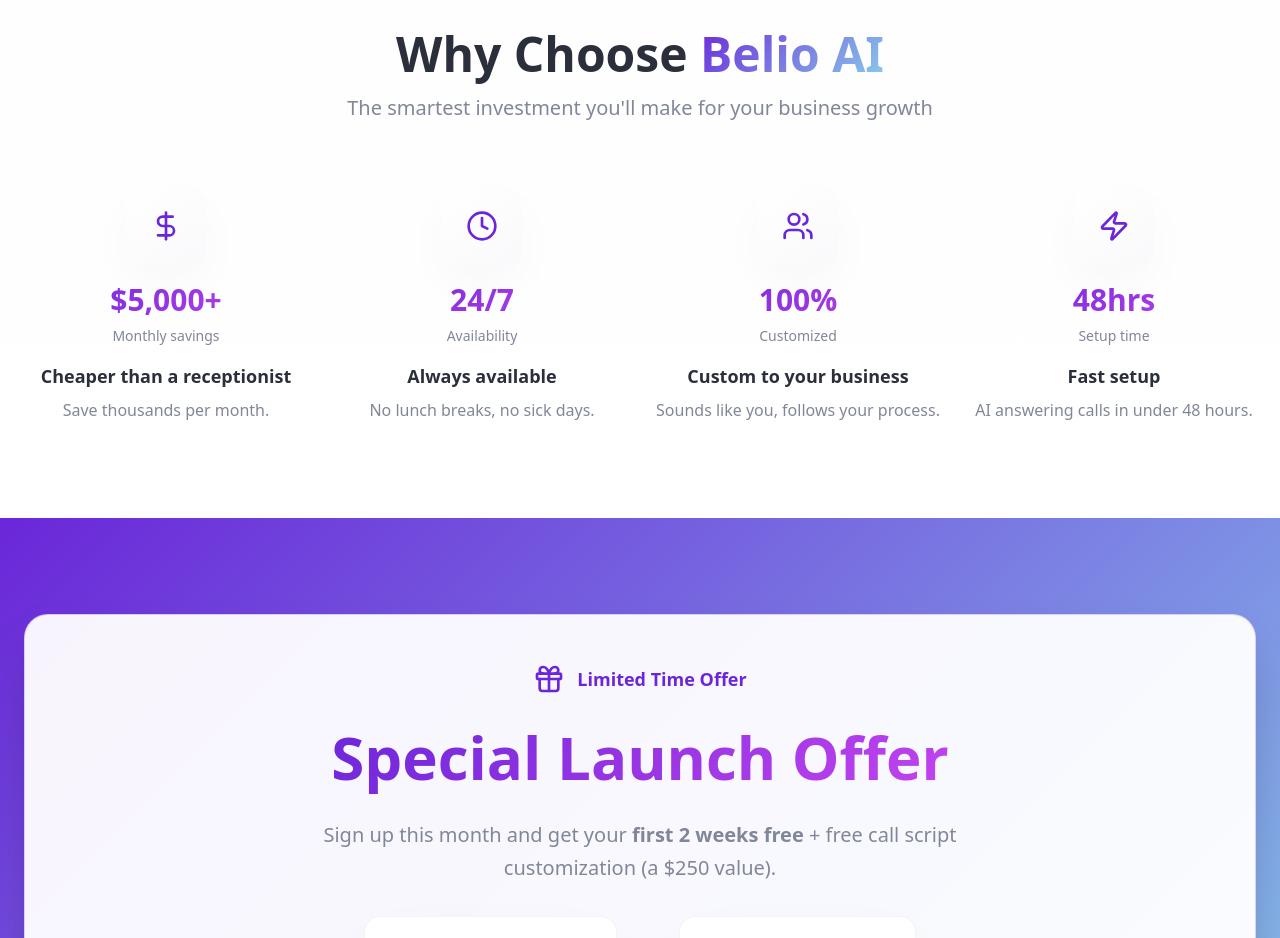
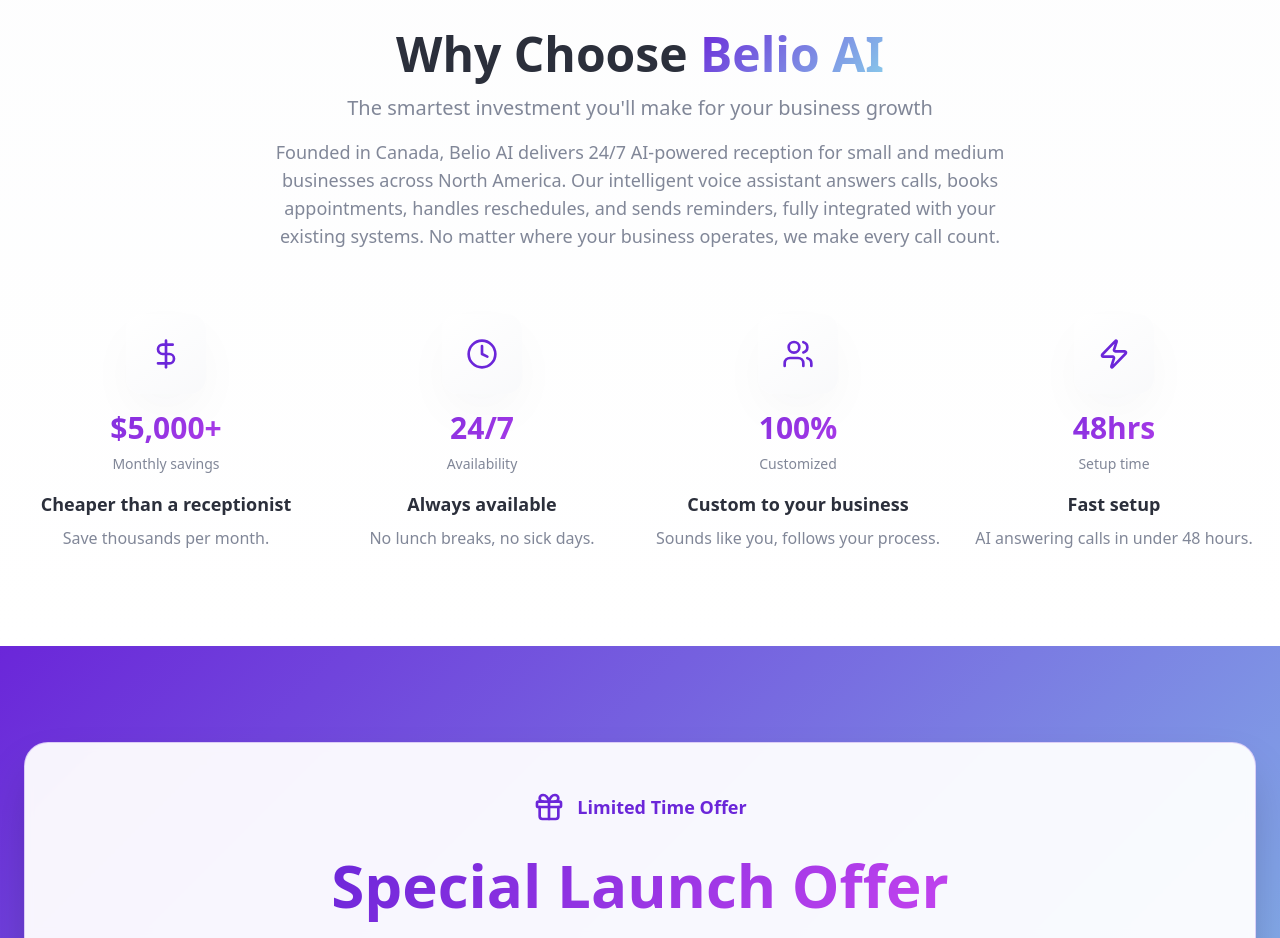
Before and after one commit to nihkilkulli-cell/belio-ai-book-bot, a React (Vite) app: page / in a window 1280 px wide. Shown: the part 3800-4738 px from the top of the page. Built offline with nearby package versions, Linux system fonts and the light colour scheme.

Commit message:
Update About section
Added company description to the About section.

```diff
--- a/src/components/AboutSection.tsx
+++ b/src/components/AboutSection.tsx
@@ -42,6 +42,9 @@ const AboutSection = () => {
           <p className="text-xl text-muted-foreground max-w-2xl mx-auto">
             The smartest investment you'll make for your business growth
           </p>
+          <p className="text-lg text-muted-foreground max-w-3xl mx-auto mt-6">
+            Founded in Canada, Belio AI delivers 24/7 AI-powered reception for small and medium businesses across North America. Our intelligent voice assistant answers calls, books appointments, handles reschedules, and sends reminders, fully integrated with your existing systems. No matter where your business operates, we make every call count.
+          </p>
         </div>
 
         <div className="grid md:grid-cols-2 lg:grid-cols-4 gap-8">
```
